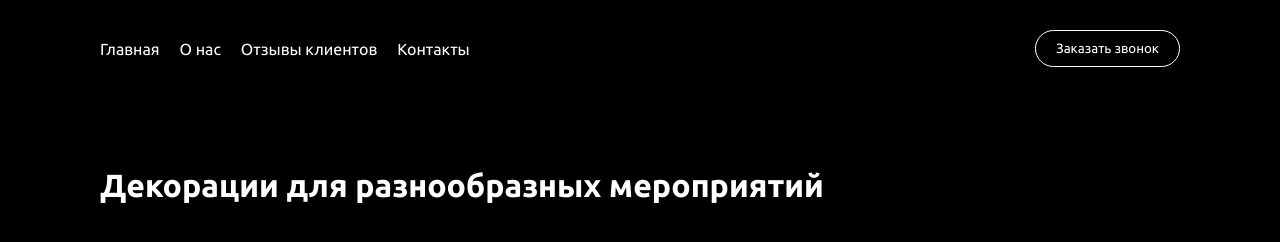
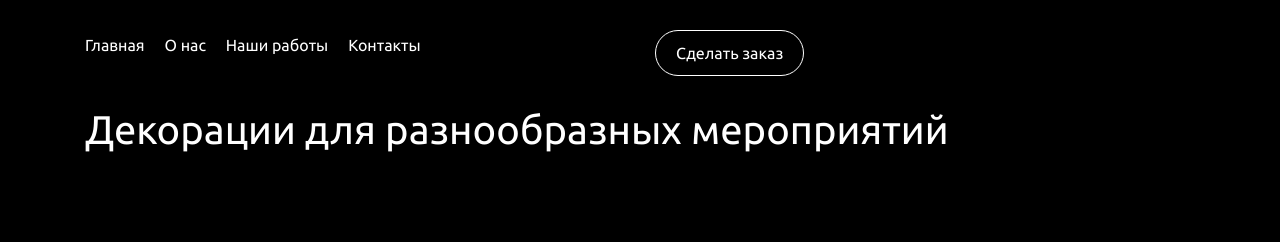
Before and after one commit to uguha/schoolProject, a plain HTML site: page index.html in a window 1280 px wide. Drawn offline with nearby package versions, Linux system fonts and the light colour scheme.

Commit message:
bootstrap add

```diff
--- a/css/style.css
+++ b/css/style.css
@@ -13,15 +13,15 @@ header{
     margin-top: 30px;
 }
 
-.header__main-title{
+/* .header__main-title{
     margin: 100px 0px 0px 100px;
-}
+} */
 
 .navigation{
-    align-items: center;
+    /* align-items: center;
     display: flex;
     justify-content: space-between;
-    padding: 0px 100px;
+    padding: 0px 100px; */
     margin-bottom: 30px;
 }
 .navigation__list{
--- a/index.html
+++ b/index.html
@@ -4,22 +4,24 @@
     <meta charset="UTF-8">
     <meta name="viewport" content="width=device-width, initial-scale=1.0">
     <title>Главная - Декорации для разнообразных мероприятий</title>
+    <link rel="stylesheet" href="https://cdn.jsdelivr.net/npm/bootstrap@4.5.3/dist/css/bootstrap.min.css" integrity="sha384-TX8t27EcRE3e/ihU7zmQxVncDAy5uIKz4rEkgIXeMed4M0jlfIDPvg6uqKI2xXr2" crossorigin="anonymous">
     <link rel="preconnect" href="https://fonts.gstatic.com">
     <link href="https://fonts.googleapis.com/css2?family=Ubuntu:wght@300;400;700&display=swap" rel="stylesheet">
     <link rel="stylesheet" href="css/style.css">
 </head>
 <body>
+    <div class="container">
         <header>
             <nav>
-            <div class="navigation">
-                <ul class="navigation__list">
+                <div class="navigation row">
+                    <ul class="navigation__list col-6">
                         <li class="navigation__list__item"><a href="#">Главная</a></li>
                         <li class="navigation__list__item"><a href="#">О нас</a></li>
-                    <li class="navigation__list__item"><a href="#">Отзывы клиентов</a></li>
+                        <li class="navigation__list__item"><a href="#">Наши работы</a></li>
                         <li class="navigation__list__item"><a href="#">Контакты</a></li>
                     </ul>
-                <div class="navigation__buttons">
-                    <button class="btn btn_call">Заказать звонок</button>
+                    <div class="navigation__buttons col-4 offset-col-md-2">
+                        <button class="btn btn_call">Сделать заказ</button>
                     </div>
                 </div>
             </nav>
@@ -27,5 +29,6 @@
                 <h1 class="header__main-title">Декорации для разнообразных мероприятий</h1>
             </div>
         </header>
+    </div>
 </body>
 </html>
```
Lines whose indentation alone changed are shown as unchanged.
